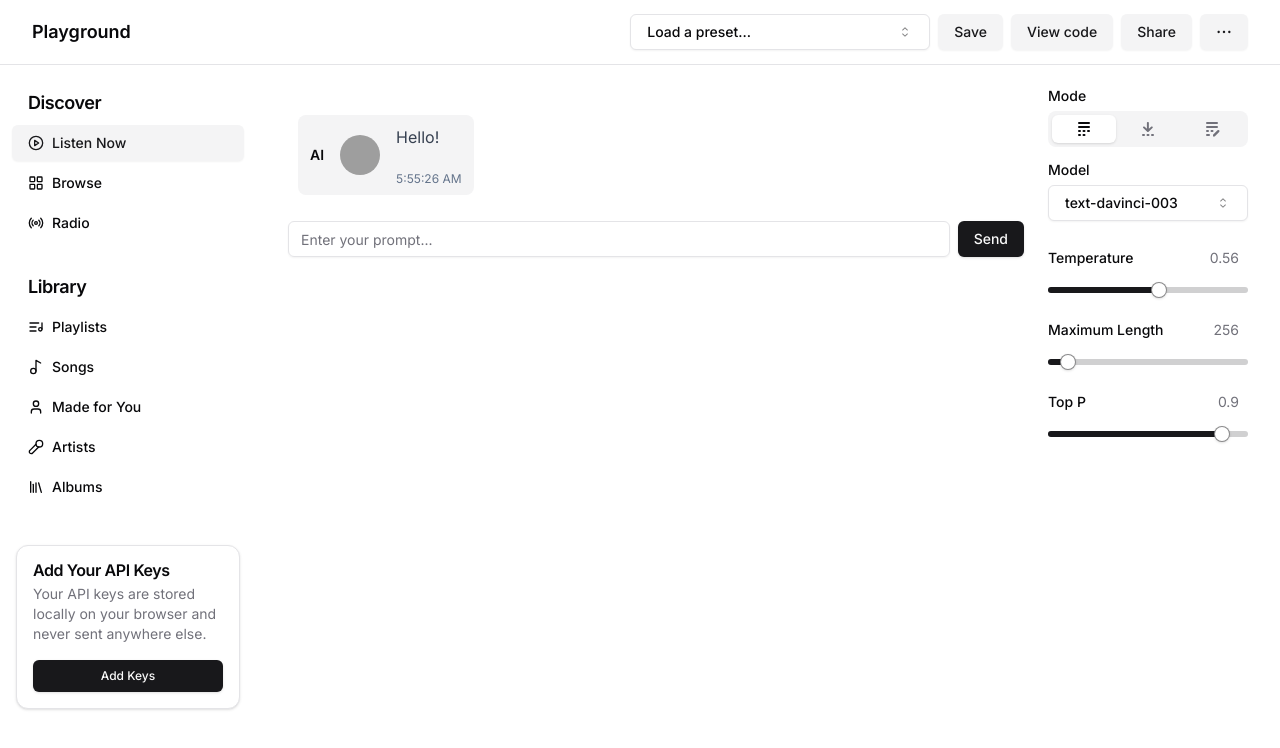
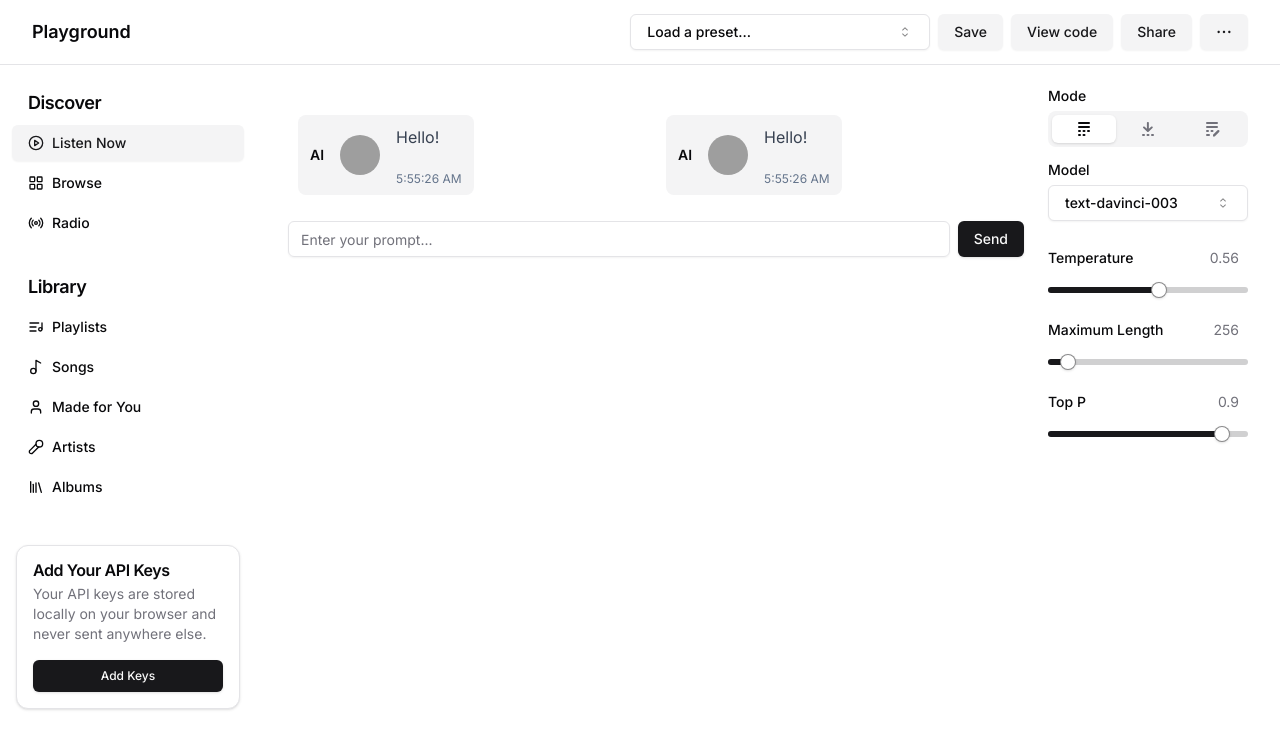
Before and after one commit to Hivekind/hivechat, a Next.js app: page /hivechat/ in a window 1280 px wide. Shown: the top 748 px of the page. Built offline with nearby package versions, Linux system fonts and the light colour scheme; grey boxes are pictures that could not be loaded.

Commit message:
feat: :sparkles: render two chatboxes

```diff
--- a/src/app/playground.tsx
+++ b/src/app/playground.tsx
@@ -281,7 +281,10 @@ function MainApp() {
                 <div className="md:order-1">
                   <TabsContent value="complete" className="mt-0 border-0 p-0">
                     <div className="flex h-full flex-col space-y-4">
-                      <ChatBox messages={messages} />
+                      <div className="flex flex-row">
+                        <ChatBox messages={messages} />
+                        <ChatBox messages={messages} />
+                      </div>
                       <MessageForm />
                     </div>
                   </TabsContent>
```
